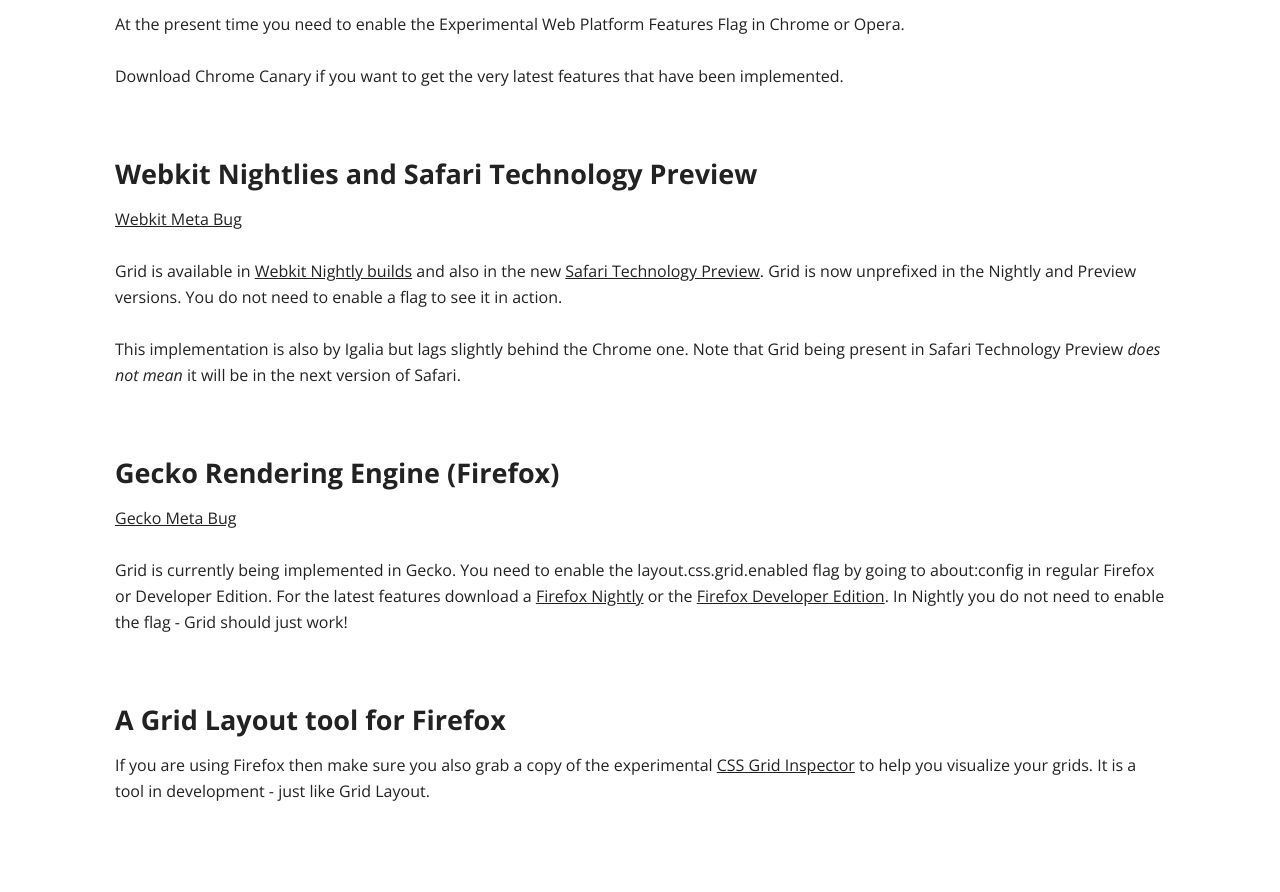
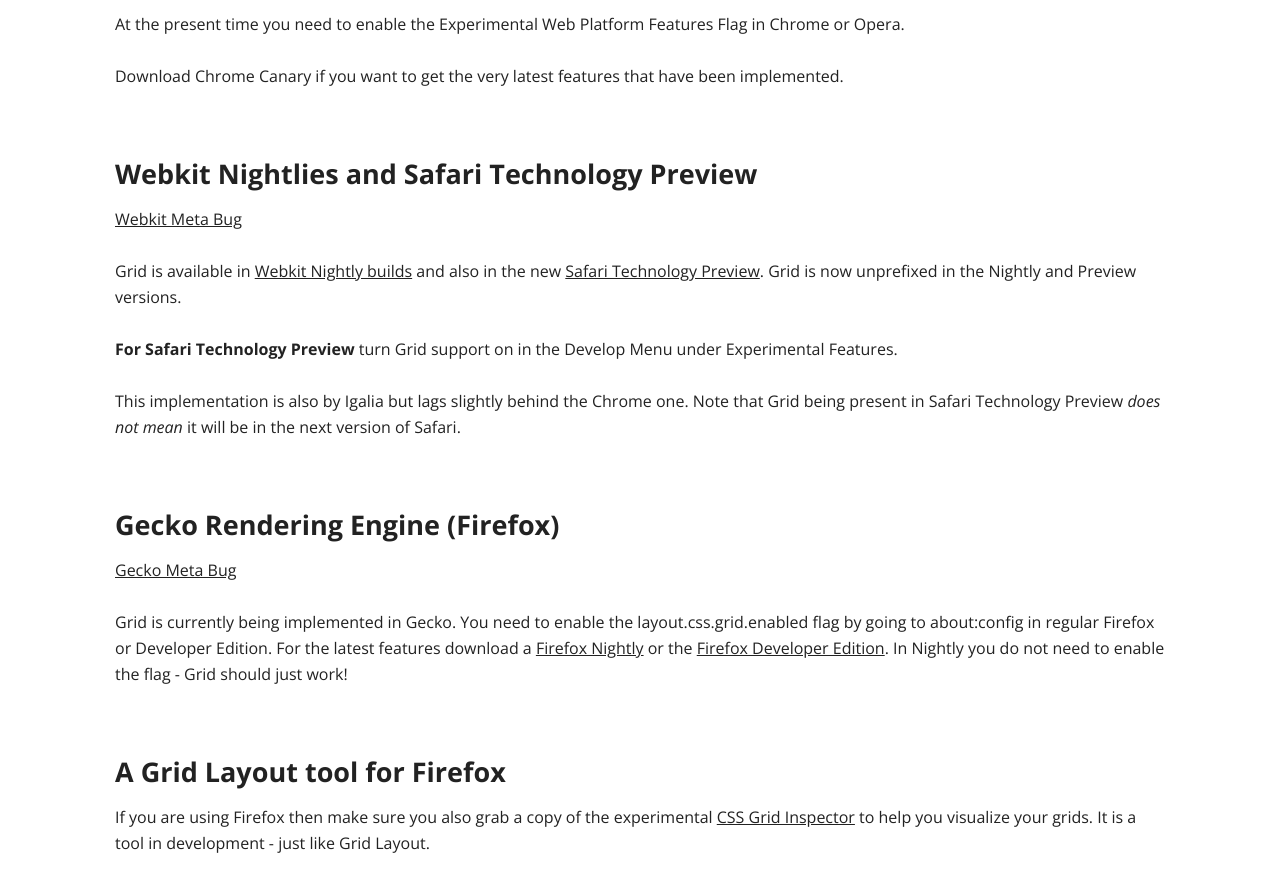
Before and after one commit to rachelandrew/grid-by-example, a Jekyll site: the page built from browsers/index.md, in a window 1280 px wide and 900 px high, scrolled down 1517 px. Shown: the top 892 px of the window. Built offline with Jekyll 4.4.1, drawn with Linux system fonts in a browser that asks for light colours; before the commit the page ends 2373 px from its top, so only the background shows below that.

Commit message:
browsers page

```diff
--- a/browsers/index.md
+++ b/browsers/index.md
@@ -40,7 +40,9 @@ Download Chrome Canary if you want to get the very latest features that have bee
 
 [Webkit Meta Bug](https://bugs.webkit.org/show_bug.cgi?id=60731)
 
-Grid is available in [Webkit Nightly builds](http://nightly.webkit.org/) and also in the new [Safari Technology Preview](https://developer.apple.com/safari/technology-preview/release-notes/). Grid is now unprefixed in the Nightly and Preview versions. You do not need to enable a flag to see it in action.
+Grid is available in [Webkit Nightly builds](http://nightly.webkit.org/) and also in the new [Safari Technology Preview](https://developer.apple.com/safari/technology-preview/release-notes/). Grid is now unprefixed in the Nightly and Preview versions.
+
+**For Safari Technology Preview** turn Grid support on in the Develop Menu under Experimental Features.
 
 This implementation is also by Igalia but lags slightly behind the Chrome one. Note that Grid being present in Safari Technology Preview _does not mean_ it will be in the next version of Safari.
 
```
